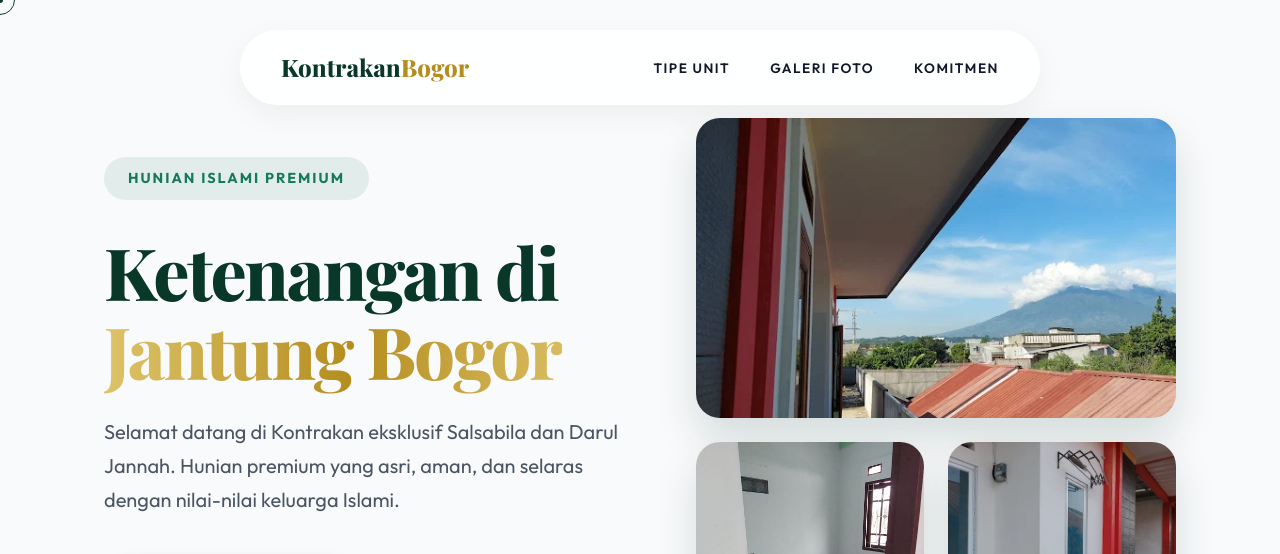
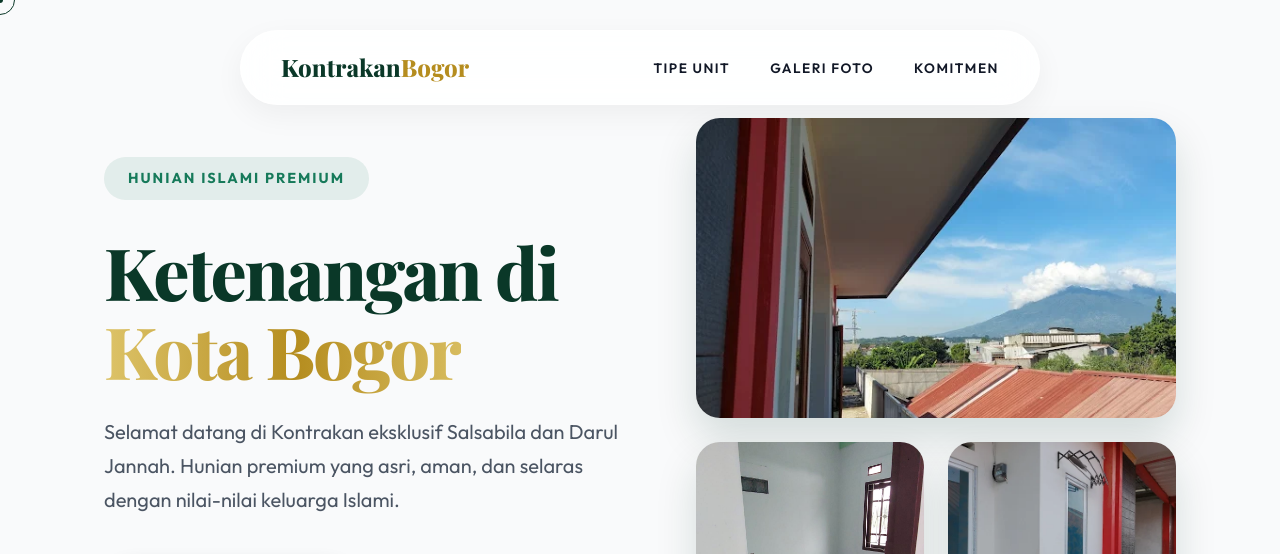
Before and after one commit to roihanrachman/web-kontrakan, a plain HTML site: page index.html in a window 1280 px wide. Shown: the top 554 px of the page. Drawn offline with nearby package versions, Linux system fonts and the light colour scheme; a web font is replaced by a local one.

Commit message:
Add files via upload

```diff
--- a/index.html
+++ b/index.html
@@ -15,14 +15,14 @@
     <meta property="og:url" content="https://kontrakanbogor.web.id/">
     <meta property="og:title" content="Kontrakan Eksklusif Bogor | Salsabila & Darul Jannah">
     <meta property="og:description" content="Sewa kontrakan premium di Tajur, Bogor Kota. Fasilitas lengkap, lokasi super strategis, dan lingkungan syariah.">
-    <meta property="og:image" content="https://kontrakanbogor.web.id/hero_modern_kontrakan.png">
+    <meta property="og:image" content="https://kontrakanbogor.web.id/wa-preview.jpg">
 
     <!-- Twitter Preview -->
     <meta property="twitter:card" content="summary_large_image">
     <meta property="twitter:url" content="https://kontrakanbogor.web.id/">
     <meta property="twitter:title" content="Kontrakan Eksklusif Bogor | Salsabila & Darul Jannah">
     <meta property="twitter:description" content="Sewa kontrakan premium di Tajur, Bogor Kota. Fasilitas lengkap, lokasi super strategis, dan lingkungan syariah.">
-    <meta property="twitter:image" content="https://kontrakanbogor.web.id/hero_modern_kontrakan.png">
+    <meta property="twitter:image" content="https://kontrakanbogor.web.id/wa-preview.jpg">
 
     <!-- FontAwesome -->
     <link rel="stylesheet" href="https://cdnjs.cloudflare.com/ajax/libs/font-awesome/6.4.0/css/all.min.css">
@@ -57,7 +57,7 @@
         <div class="container hero-container">
             <div class="hero-text reveal">
                 <span class="badge">Hunian Islami Premium</span>
-                <h1>Ketenangan di <br><span class="text-gold">Jantung Bogor</span></h1>
+                <h1>Ketenangan di <br><span class="text-gold">Kota Bogor</span></h1>
                 <p>Selamat datang di Kontrakan eksklusif Salsabila dan Darul Jannah. Hunian premium yang asri, aman, dan selaras dengan nilai-nilai keluarga Islami.</p>
                 <div class="hero-buttons">
                     <a href="#properties" class="btn-primary">Lihat Pilihan Unit</a>
```
Also changed, not shown: wa-preview.jpg (added).
